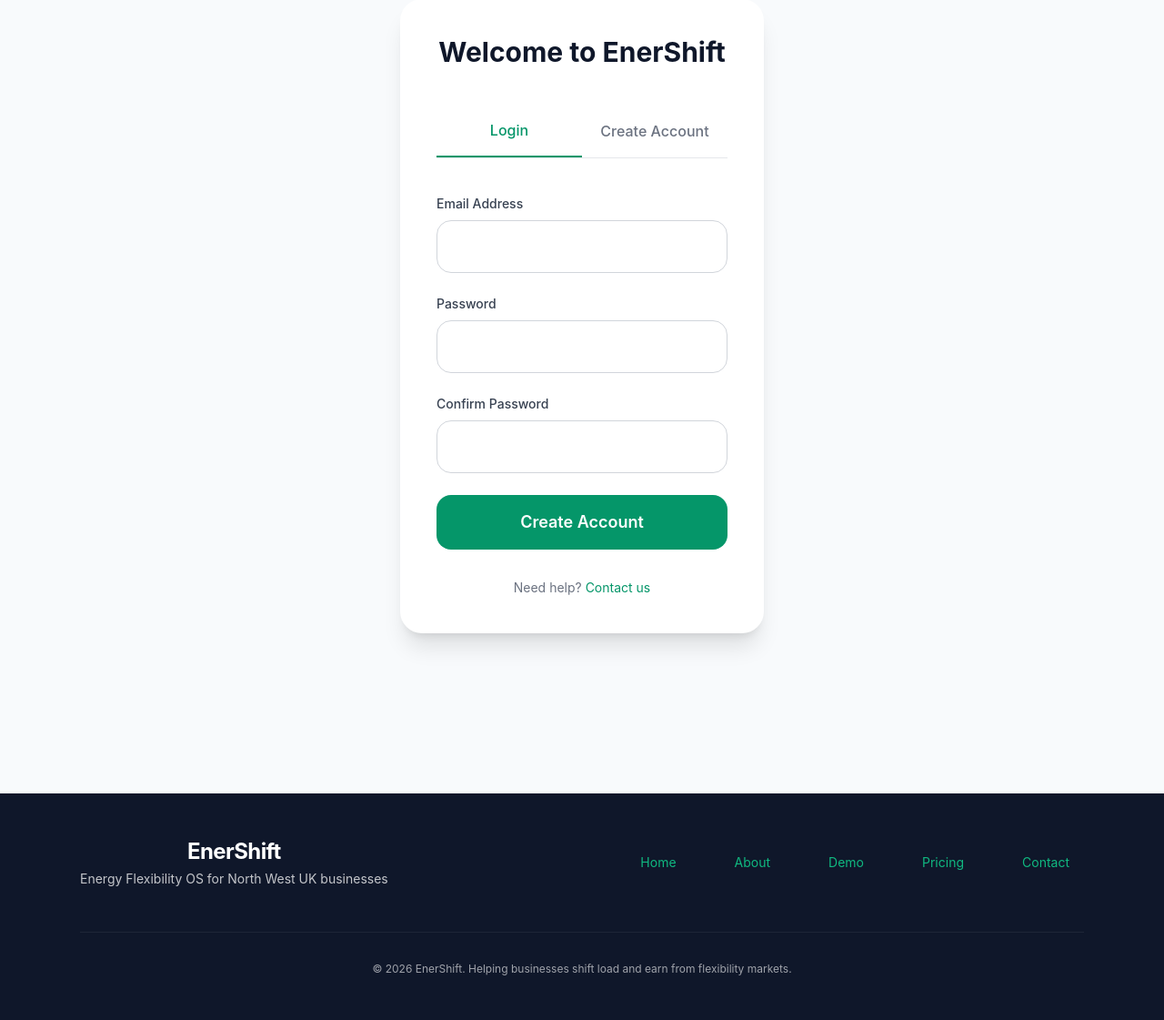
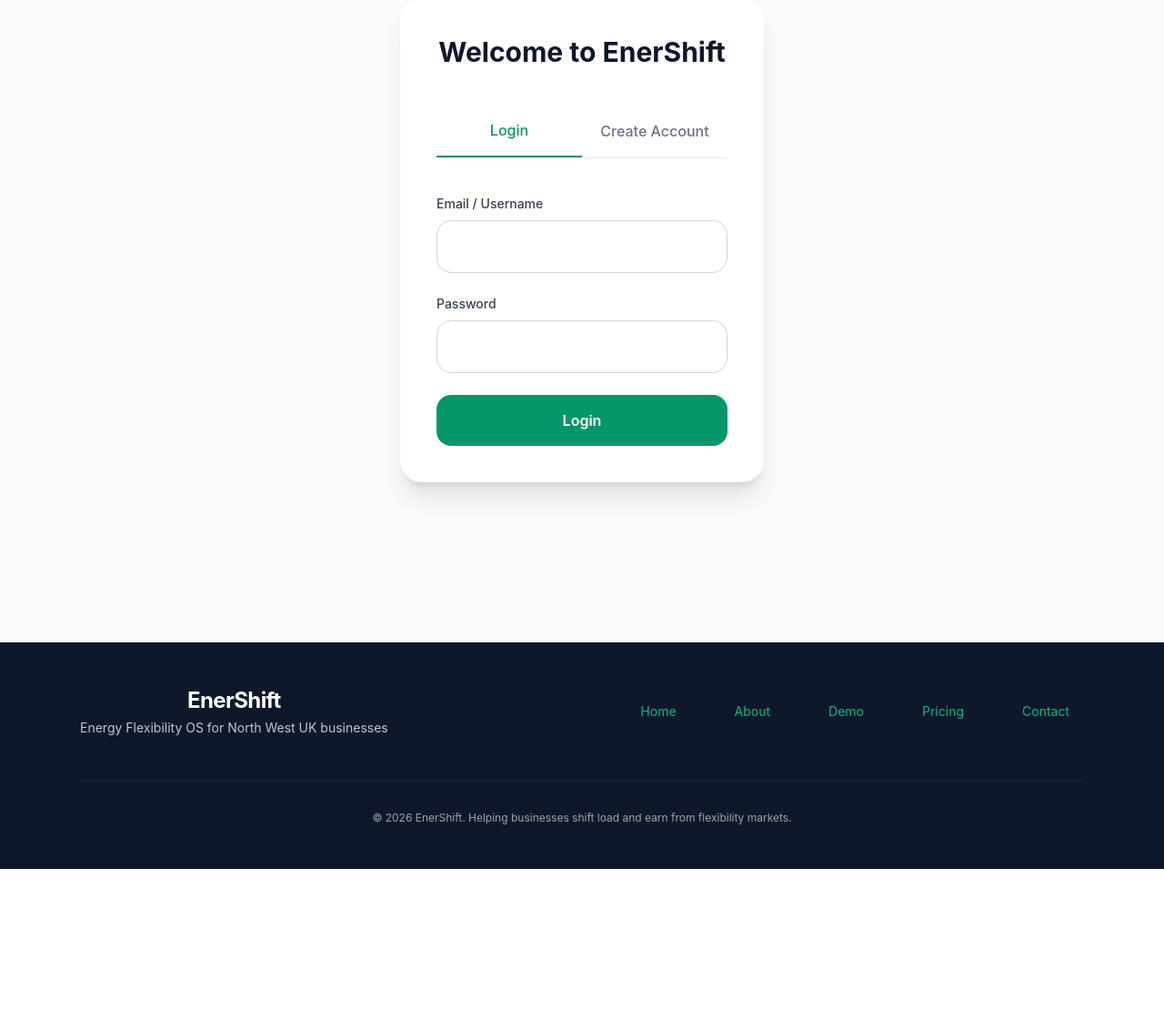
Before and after one commit to willbrad0803/EnerShift, a Django app: page /dashboard/login/ in a window 1280 px wide. Shown: the part 201-1322 px from the top of the page at 91% size. After the commit the page ends 1156 px from the top, so only its background shows below. Run offline with Django 5.2, Linux system fonts and the light colour scheme; some libraries are stand-ins or nearby versions.

Commit message:
Update login.html

```diff
--- a/templates/registration/login.html
+++ b/templates/registration/login.html
@@ -5,62 +5,81 @@
     <div class="bg-white rounded-3xl shadow-xl p-10">
         <h2 class="text-3xl font-bold text-center mb-10">Welcome to EnerShift</h2>
 
-        <!-- Tab Toggle -->
+        <!-- Tabs -->
         <div class="flex border-b mb-10">
             <button onclick="showLogin()" id="login-tab"
-                    class="flex-1 py-4 font-medium border-b-2 border-emerald-600 text-emerald-600">
-                Login
-            </button>
+                    class="flex-1 py-4 font-medium border-b-2 border-emerald-600 text-emerald-600">Login</button>
             <button onclick="showRegister()" id="register-tab"
-                    class="flex-1 py-4 font-medium text-gray-500">
-                Create Account
-            </button>
+                    class="flex-1 py-4 font-medium text-gray-500">Create Account</button>
         </div>
 
-        <!-- REGISTER FORM (Main focus) -->
-        <div id="register-form">
-            <form method="post" action="/dashboard/register/">
+        <!-- LOGIN FORM -->
+        <div id="login-form">
+            <form method="post" action="/dashboard/login/">
+                {% csrf_token %}
+                <div class="space-y-6">
+                    <div>
+                        <label class="block text-sm font-medium text-gray-700 mb-2">Email / Username</label>
+                        <input type="text" name="username" required class="w-full border border-gray-300 rounded-2xl px-5 py-4 focus:border-emerald-600 outline-none">
+                    </div>
+                    <div>
+                        <label class="block text-sm font-medium text-gray-700 mb-2">Password</label>
+                        <input type="password" name="password" required class="w-full border border-gray-300 rounded-2xl px-5 py-4 focus:border-emerald-600 outline-none">
+                    </div>
+                    <button type="submit" class="w-full bg-emerald-600 hover:bg-emerald-700 text-white py-4 rounded-2xl font-semibold">Login</button>
+                </div>
+            </form>
+        </div>
+
+        <!-- CREATE ACCOUNT FORM -->
+        <div id="register-form" class="hidden">
+            <form method="post" action="/dashboard/register/" id="registerForm">
                 {% csrf_token %}
                 <div class="space-y-6">
                     <div>
                         <label class="block text-sm font-medium text-gray-700 mb-2">Email Address</label>
-                        <input type="email" name="email" required
-                               class="w-full border border-gray-300 rounded-2xl px-5 py-4 focus:border-emerald-600 outline-none transition">
+                        <input type="email" name="email" id="email" required class="w-full border border-gray-300 rounded-2xl px-5 py-4 focus:border-emerald-600 outline-none">
                     </div>
                     <div>
                         <label class="block text-sm font-medium text-gray-700 mb-2">Password</label>
-                        <input type="password" name="password1" required
-                               class="w-full border border-gray-300 rounded-2xl px-5 py-4 focus:border-emerald-600 outline-none transition">
+                        <input type="password" name="password1" id="password1" required class="w-full border border-gray-300 rounded-2xl px-5 py-4 focus:border-emerald-600 outline-none">
                     </div>
                     <div>
                         <label class="block text-sm font-medium text-gray-700 mb-2">Confirm Password</label>
-                        <input type="password" name="password2" required
-                               class="w-full border border-gray-300 rounded-2xl px-5 py-4 focus:border-emerald-600 outline-none transition">
-                        {% if form.errors.password2 %}
-                            <p class="text-red-600 text-sm mt-1">{{ form.errors.password2.0 }}</p>
-                        {% endif %}
+                        <input type="password" name="password2" id="password2" required class="w-full border border-gray-300 rounded-2xl px-5 py-4 focus:border-emerald-600 outline-none">
                     </div>
-                    <button type="submit"
-                            class="w-full bg-emerald-600 hover:bg-emerald-700 text-white py-4 rounded-2xl font-semibold text-lg transition">
-                        Create Account
-                    </button>
+                    <button type="submit" id="createBtn"
+                            class="w-full bg-emerald-600 hover:bg-emerald-700 text-white py-4 rounded-2xl font-semibold">Create Account</button>
                 </div>
             </form>
         </div>
-
-        <p class="text-center text-sm text-gray-500 mt-8">
-            Need help? <a href="/contact.html" class="text-emerald-600 hover:underline">Contact us</a>
-        </p>
     </div>
 </div>
 {% endblock %}
 
 {% block extra_scripts %}
 <script>
+    function showLogin() {
+        document.getElementById('login-form').classList.remove('hidden');
+        document.getElementById('register-form').classList.add('hidden');
+    }
+
     function showRegister() {
-        // For now we only show register tab since login is secondary
-        // You can expand later
+        document.getElementById('login-form').classList.add('hidden');
+        document.getElementById('register-form').classList.remove('hidden');
     }
-    window.onload = showRegister;
+
+    // Client-side password match validation
+    document.getElementById('registerForm').addEventListener('submit', function(e) {
+        const pass1 = document.getElementById('password1').value;
+        const pass2 = document.getElementById('password2').value;
+
+        if (pass1 !== pass2) {
+            e.preventDefault();
+            alert("❌ Passwords do not match. Please try again.");
+        }
+    });
+
+    window.onload = showLogin;
 </script>
 {% endblock %}
```
